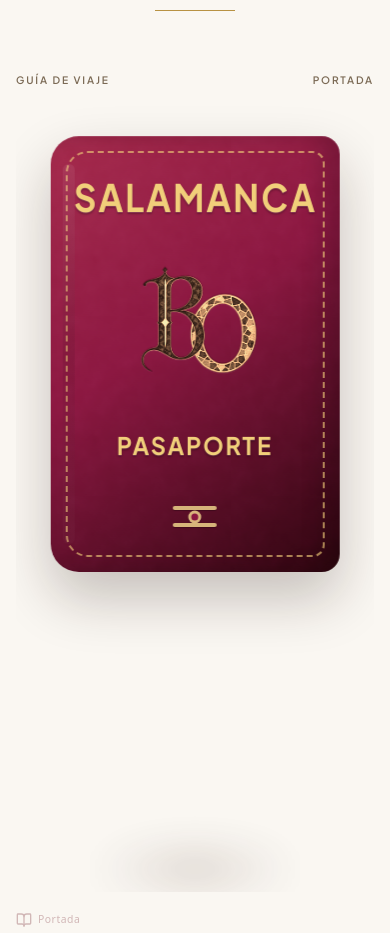
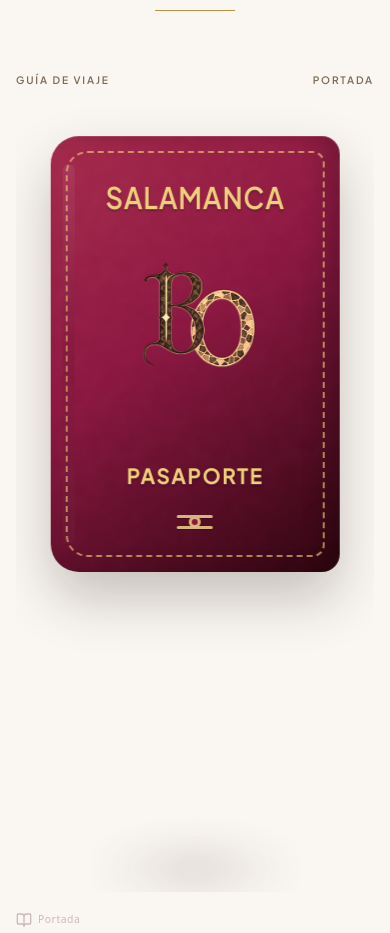
Before and after one commit to belenvb/Belen-Oriol, a React (Vite) app: page / in a window 390 px wide. Shown: the part 4940-5873 px from the top of the page. Built offline with nearby package versions, Linux system fonts and the light colour scheme; a web font is replaced by a local one.

Commit message:
Refine passport cover typography

```diff
--- a/src/cleanup.css
+++ b/src/cleanup.css
@@ -17,8 +17,8 @@
 /* Passport polish overrides */
 .passport-front-cover {
   justify-content: flex-start !important;
-  gap: clamp(28px, 4vw, 42px) !important;
-  padding: clamp(42px, 5vw, 64px) clamp(28px, 4vw, 42px) clamp(40px, 5vw, 56px) !important;
+  gap: clamp(20px, 3.2vw, 34px) !important;
+  padding: clamp(48px, 5.4vw, 68px) clamp(28px, 4vw, 42px) clamp(38px, 5vw, 52px) !important;
   overflow: hidden !important;
   backface-visibility: hidden !important;
   -webkit-backface-visibility: hidden !important;
@@ -41,16 +41,20 @@
 
 .passport-cover-country {
   margin-top: 0 !important;
-  font: 700 clamp(2rem, 3.7vw, 3.25rem)/1 'Plus Jakarta Sans', sans-serif !important;
-  letter-spacing: 0.055em !important;
+  font-family: 'Plus Jakarta Sans', sans-serif !important;
+  font-size: clamp(1.72rem, 3.05vw, 2.55rem) !important;
+  font-weight: 600 !important;
+  line-height: 0.96 !important;
+  letter-spacing: 0.035em !important;
   text-transform: uppercase !important;
-  transform: scaleY(1.08) !important;
+  transform: scaleX(0.94) scaleY(1.03) !important;
+  transform-origin: center !important;
 }
 
 .passport-cover-crest {
-  width: min(68%, 255px) !important;
+  width: min(66%, 245px) !important;
   height: auto !important;
-  margin: clamp(18px, 3vw, 32px) auto clamp(20px, 3vw, 36px) !important;
+  margin: clamp(22px, 4vw, 44px) auto auto !important;
   border: 0 !important;
   border-radius: 0 !important;
   box-shadow: none !important;
@@ -77,11 +81,14 @@
 
 .passport-cover-type {
   margin-top: auto !important;
-  margin-bottom: 12px !important;
-  font: 700 clamp(1.35rem, 2.2vw, 2.05rem)/1 'Plus Jakarta Sans', sans-serif !important;
-  letter-spacing: 0.08em !important;
+  margin-bottom: 4px !important;
+  font-family: 'Plus Jakarta Sans', sans-serif !important;
+  font-size: clamp(1.32rem, 2.05vw, 1.92rem) !important;
+  font-weight: 650 !important;
+  line-height: 1 !important;
+  letter-spacing: 0.075em !important;
   text-transform: uppercase !important;
-  transform: scaleY(1.04) !important;
+  transform: scaleY(1.02) !important;
 }
 
 .passport-cover-date {
@@ -90,16 +97,16 @@
 
 .passport-cover-epass {
   position: relative !important;
-  width: 44px !important;
-  height: 31px !important;
-  margin: 0 auto !important;
+  width: 40px !important;
+  height: 26px !important;
+  margin: -2px auto 0 !important;
 }
 
 .passport-cover-epass-line {
   position: absolute !important;
   left: 0 !important;
   right: 0 !important;
-  height: 4px !important;
+  height: 3px !important;
   border-radius: 2px !important;
   background: rgba(223, 191, 128, 0.94) !important;
 }
@@ -116,12 +123,20 @@
   position: absolute !important;
   top: 50% !important;
   left: 50% !important;
-  width: 13px !important;
-  height: 13px !important;
+  width: 12px !important;
+  height: 12px !important;
   transform: translate(-50%, -50%) !important;
   border: 3px solid rgba(223, 191, 128, 0.94) !important;
   border-radius: 50% !important;
   background: var(--leather) !important;
+}
+
+.passport-spread {
+  cursor: pointer !important;
+}
+
+.passport-stage.is-open .passport-spread:active {
+  cursor: grabbing !important;
 }
 
 .passport-controls {
@@ -177,8 +192,8 @@
 
 @media (max-width: 760px) {
   .passport-front-cover {
-    gap: 32px !important;
-    padding: 44px 28px 40px !important;
+    gap: 24px !important;
+    padding: 48px 28px 38px !important;
   }
 
   .passport-stage.is-open .passport-front-cover {
@@ -187,15 +202,25 @@
   }
 
   .passport-cover-country {
-    font-size: clamp(1.85rem, 9vw, 2.55rem) !important;
+    font-size: clamp(1.58rem, 7.4vw, 2.18rem) !important;
+    font-weight: 600 !important;
+    letter-spacing: 0.03em !important;
   }
 
   .passport-cover-crest {
-    width: min(72%, 220px) !important;
+    width: min(70%, 210px) !important;
+    margin-top: 26px !important;
   }
 
   .passport-cover-type {
-    font-size: clamp(1.25rem, 6vw, 1.65rem) !important;
+    font-size: clamp(1.15rem, 5.3vw, 1.52rem) !important;
+    margin-bottom: 3px !important;
+  }
+
+  .passport-cover-epass {
+    width: 36px !important;
+    height: 24px !important;
+    margin-top: -3px !important;
   }
 
   .passport-controls {
```
